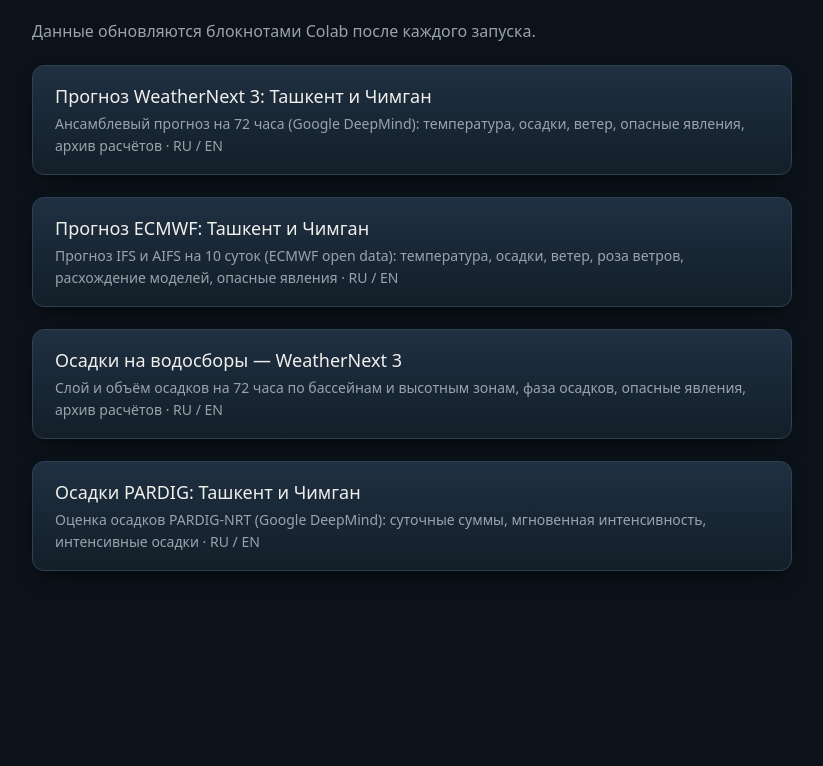
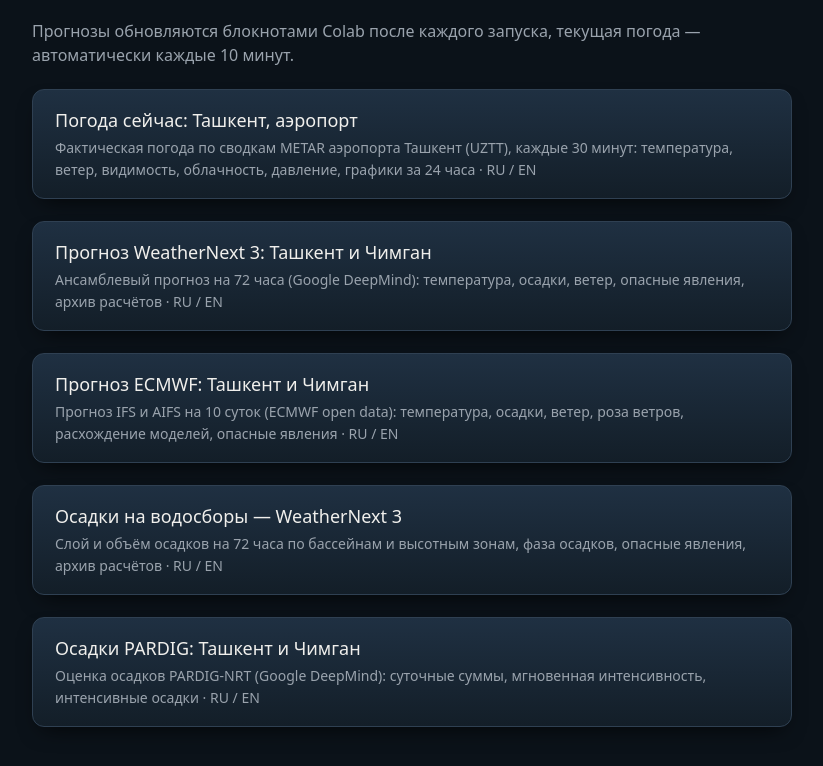
Before and after one commit to Racoon65/forecast-dashboards, a plain HTML site: page index.html in a window 1280 px wide. Shown: the part 84-850 px from the top of the page, without its empty margins (228-1051 px from the left). Before the commit the page ends 800 px from the top, so only its background shows below. Drawn offline with Linux system fonts and the light colour scheme.

Commit message:
Главная: ссылка на METAR

```diff
--- a/index.html
+++ b/index.html
@@ -21,7 +21,8 @@
 <body>
 <main>
 <h1>Дашборды прогнозов и осадков</h1>
-  <p>Данные обновляются блокнотами Colab после каждого запуска.</p>
+<p>Прогнозы обновляются блокнотами Colab после каждого запуска, текущая погода — автоматически каждые 10 минут.</p>
+<a class="card" href="metar/"><b>Погода сейчас: Ташкент, аэропорт</b><span>Фактическая погода по сводкам METAR аэропорта Ташкент (UZTT), каждые 30 минут: температура, ветер, видимость, облачность, давление, графики за 24 часа · RU / EN</span></a>
 <a class="card" href="weathernext/"><b>Прогноз WeatherNext 3: Ташкент и Чимган</b><span>Ансамблевый прогноз на 72 часа (Google DeepMind): температура, осадки, ветер, опасные явления, архив расчётов · RU / EN</span></a>
 <a class="card" href="ecmwf/"><b>Прогноз ECMWF: Ташкент и Чимган</b><span>Прогноз IFS и AIFS на 10 суток (ECMWF open data): температура, осадки, ветер, роза ветров, расхождение моделей, опасные явления · RU / EN</span></a>
 <a class="card" href="basins/"><b>Осадки на водосборы — WeatherNext 3</b><span>Слой и объём осадков на 72 часа по бассейнам и высотным зонам, фаза осадков, опасные явления, архив расчётов · RU / EN</span></a>
```
Lines whose indentation alone changed are shown as unchanged.
